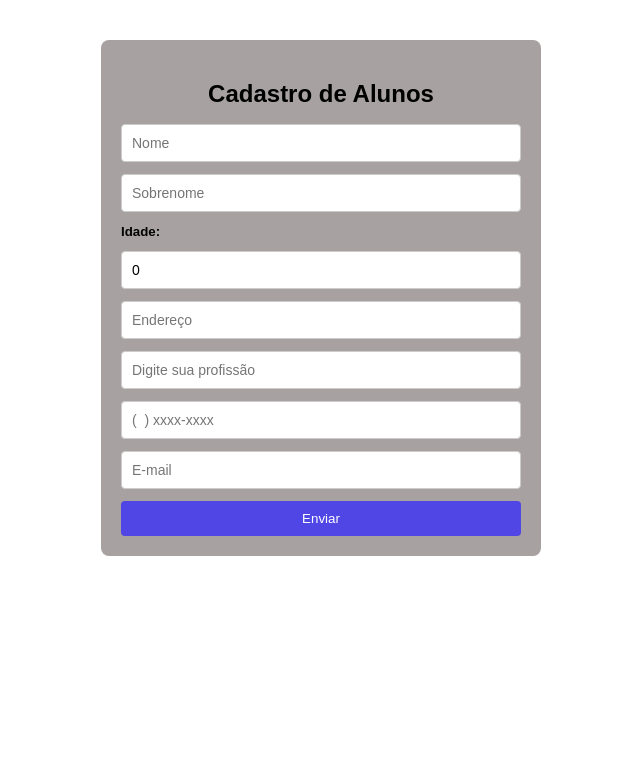
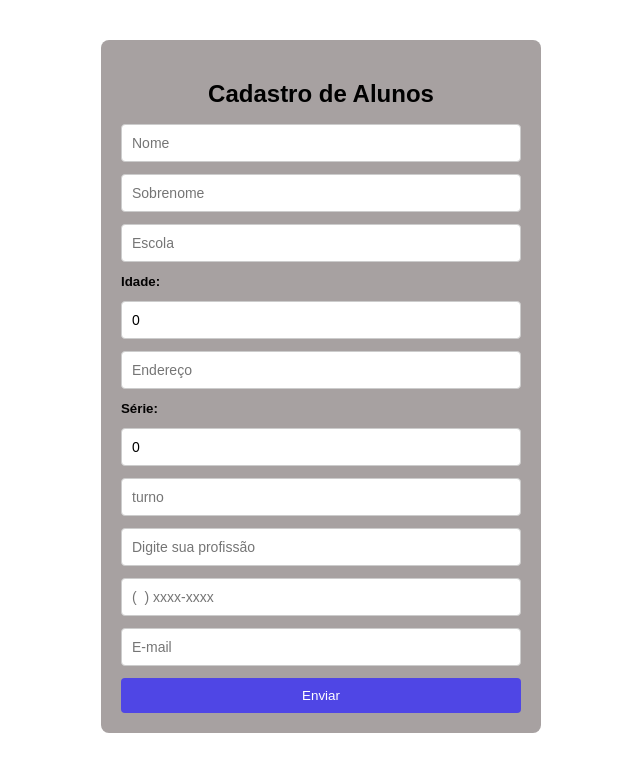
Before and after one commit to nicolasrranier/chronos-pomodoro, a React (Vite) app in the folder Nicolas/chronos-pomodoro/: page / in a window 1280 px wide. Shown: the top 772 px of the page, without its empty margins (319-959 px from the left). Built offline with nearby package versions, Linux system fonts and the light colour scheme.

Commit message:
foi adicionado mais um campo

```diff
--- a/Nicolas/chronos-pomodoro/src/components/FormularioAlunos/index.tsx
+++ b/Nicolas/chronos-pomodoro/src/components/FormularioAlunos/index.tsx
@@ -20,9 +20,15 @@ export function FormularioAlunos() {
 
   const [telefone, settelefone] = useState<string>("");
 
-  const [idade, setIdade] = useState<number >(0);
+  const [idade, setIdade] = useState<number>(0);
 
   const [endereco, setendereco] = useState<string>("");
+
+  const [serie, setserie] = useState<number>(0);
+
+  const [escola, setescola] = useState<string>("");
+
+  const [turno, setturno] = useState<string>("");
 
   //ESTADO PARA GUARDAR OS DADOS ENVIADOS NO FORMULÁRIO
   //ELE COMEÇA COMO NULO, POIS NADA FOI ENVIADO AINDA
@@ -34,6 +40,9 @@ export function FormularioAlunos() {
     telefone: string;
     idade: number;
     endereco: string;
+    serie: number;
+    escola: string;
+    turno: string;
   } | null>(null);
 
   //função executada quando o formulário é enviado
@@ -51,11 +60,14 @@ export function FormularioAlunos() {
       profissão: profissao,
       telefone: telefone,
       endereco: endereco,
+      serie: serie,
+      escola: escola,
+      turno: turno,
     });
 
     //LIMPA O CAMPO NOME APÓS O ENVIO
     setNome("");
-    //LIMPA O CAMPO email APÓS O ENVIO
+
     setEmail("");
 
     setProfissao("");
@@ -65,6 +77,12 @@ export function FormularioAlunos() {
     setSobrenome("");
 
     setendereco("");
+
+    setserie(0);
+
+    setescola("");
+
+    setturno ("");
   }
 
   //Retorno do JSX que será exibido na tela
@@ -87,6 +105,14 @@ export function FormularioAlunos() {
           value={sobrenome}
           onChange={(e) => setSobrenome(e.target.value)}
         />
+
+        <input
+          type="text"
+          placeholder="Escola"
+          value={escola}
+          onChange={(e) => setescola(e.target.value)}
+        />
+
         <h5>Idade:</h5>
 
         <input
@@ -101,6 +127,20 @@ export function FormularioAlunos() {
           placeholder="Endereço"
           value={endereco}
           onChange={(e) => setendereco(e.target.value)}
+        />
+        <h5>Série:</h5>
+        <input
+          type="number"
+          placeholder="série"
+          value={serie}
+          onChange={(e) => setserie(Number(e.target.value))}
+        />
+
+        <input
+          type="text"
+          placeholder="turno"
+          value={turno}
+          onChange={(e) => setturno(e.target.value)}
         />
 
         <input
@@ -143,11 +183,23 @@ export function FormularioAlunos() {
           <p>
             <strong>Sobrenome:</strong> {enviarDados.sobrenome}
           </p>
+
+          <p>
+            <strong>Escola:</strong> {enviarDados.escola}
+          </p>
           <p>
             <strong>Idade:</strong> {enviarDados.idade}
           </p>
           <p>
             <strong>Endereco:</strong> {enviarDados.endereco}
+          </p>
+
+          <p>
+            <strong>Série:</strong> {enviarDados.serie}
+          </p>
+
+          <p>
+            <strong>Turno:</strong> {enviarDados.turno}
           </p>
           <p>
             <strong>Profissão:</strong> {enviarDados.profissão}
```
